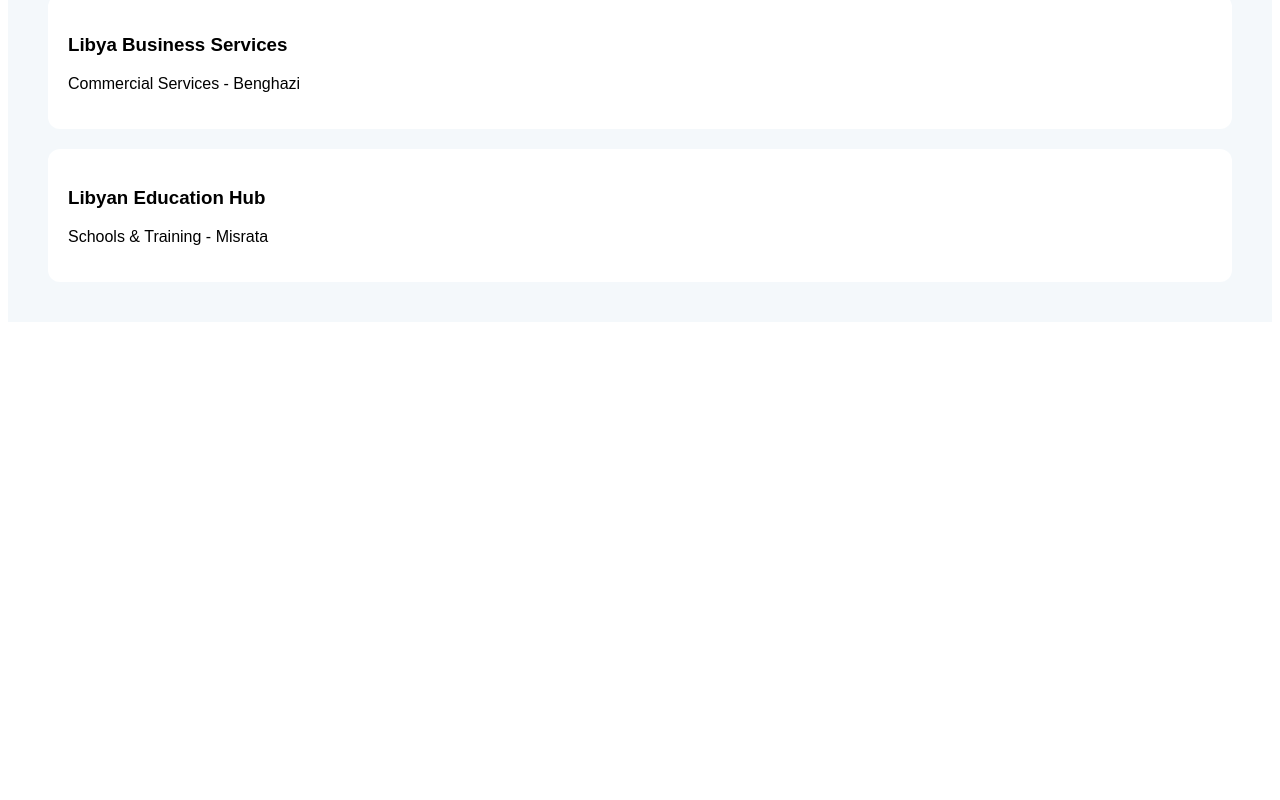
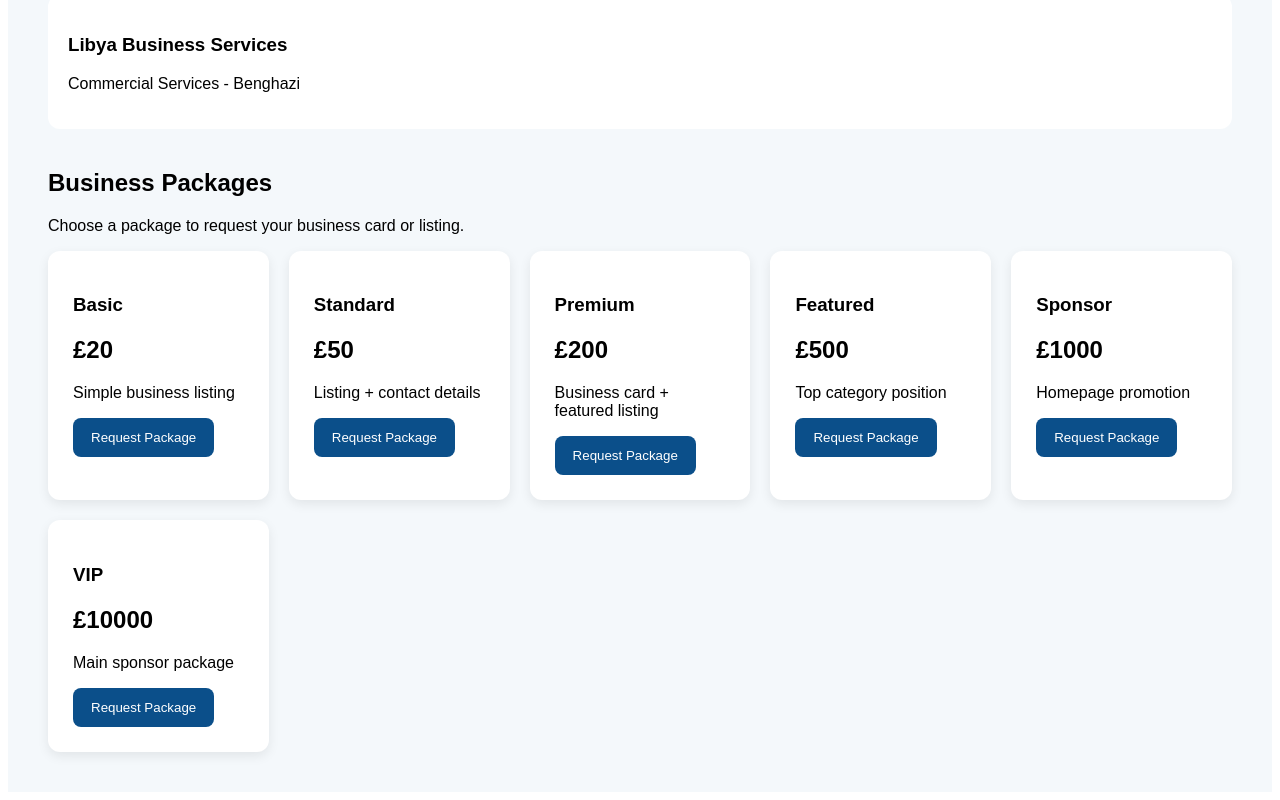
Before and after one commit to aposhofa-jpg/safahat-libya, a Next.js app: page / in a window 1280 px wide. Shown: the part 690-1490 px from the top of the page. Before the commit the page ends 1020 px from the top, so only its background shows below. Built offline with nearby package versions, Linux system fonts and the light colour scheme.

Commit message:
Update page.tsx

```diff
--- a/app/page.tsx
+++ b/app/page.tsx
@@ -5,6 +5,15 @@ export default function Home() {
     "Education Directory",
     "Tourism Directory",
     "Emergency Directory",
+  ];
+
+  const packages = [
+    ["Basic", "£20", "Simple business listing"],
+    ["Standard", "£50", "Listing + contact details"],
+    ["Premium", "£200", "Business card + featured listing"],
+    ["Featured", "£500", "Top category position"],
+    ["Sponsor", "£1000", "Homepage promotion"],
+    ["VIP", "£10000", "Main sponsor package"],
   ];
 
   return (
@@ -22,21 +31,24 @@ export default function Home() {
             fontSize: "16px",
             borderRadius: "8px",
             border: "none",
+            marginRight: "10px",
           }}
         />
 
+        <a href="#packages">
           <button
             style={{
-            marginLeft: "10px",
               padding: "15px 20px",
               borderRadius: "8px",
               border: "none",
               background: "#ffcc00",
               fontWeight: "bold",
+              cursor: "pointer",
             }}
           >
             Add your business
           </button>
+        </a>
       </section>
 
       <section style={{ padding: "40px" }}>
@@ -44,16 +56,7 @@ export default function Home() {
 
         <div style={{ display: "grid", gridTemplateColumns: "repeat(auto-fit, minmax(220px, 1fr))", gap: "20px" }}>
           {categories.map((cat) => (
-            <div
-              key={cat}
-              style={{
-                background: "white",
-                padding: "25px",
-                borderRadius: "12px",
-                boxShadow: "0 4px 12px rgba(0,0,0,0.08)",
-                fontWeight: "bold",
-              }}
-            >
+            <div key={cat} style={{ background: "white", padding: "25px", borderRadius: "12px", boxShadow: "0 4px 12px rgba(0,0,0,0.08)", fontWeight: "bold" }}>
               {cat}
             </div>
           ))}
@@ -71,11 +74,22 @@ export default function Home() {
             <h3>Libya Business Services</h3>
             <p>Commercial Services - Benghazi</p>
           </div>
+        </div>
 
-          <div style={{ background: "white", padding: "20px", borderRadius: "12px" }}>
-            <h3>Libyan Education Hub</h3>
-            <p>Schools & Training - Misrata</p>
+        <h2 id="packages" style={{ marginTop: "40px" }}>Business Packages</h2>
+        <p>Choose a package to request your business card or listing.</p>
+
+        <div style={{ display: "grid", gridTemplateColumns: "repeat(auto-fit, minmax(220px, 1fr))", gap: "20px" }}>
+          {packages.map(([name, price, desc]) => (
+            <div key={name} style={{ background: "white", padding: "25px", borderRadius: "12px", boxShadow: "0 4px 12px rgba(0,0,0,0.08)" }}>
+              <h3>{name}</h3>
+              <h2>{price}</h2>
+              <p>{desc}</p>
+              <button style={{ padding: "12px 18px", background: "#0b4f8a", color: "white", border: "none", borderRadius: "8px", cursor: "pointer" }}>
+                Request Package
+              </button>
             </div>
+          ))}
         </div>
       </section>
     </main>
```
Lines whose indentation alone changed are shown as unchanged.
